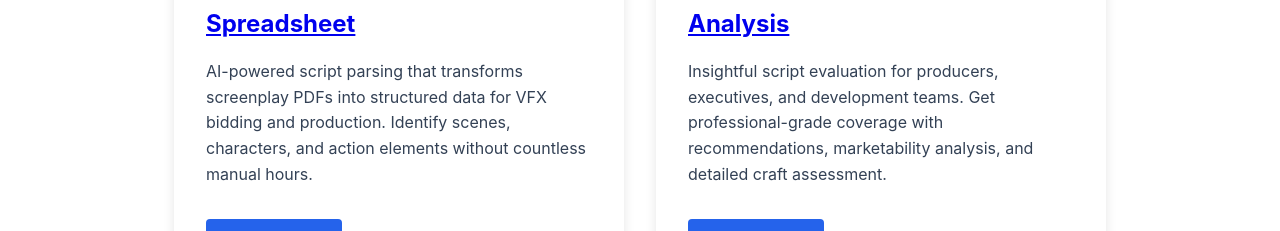
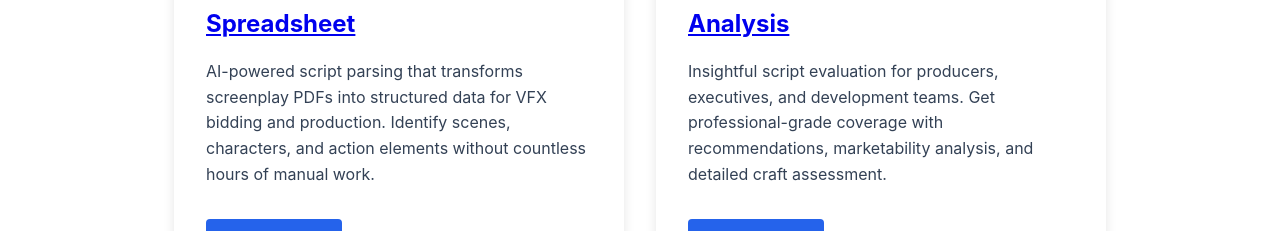
Before and after one commit to vlad-ds/scene-mind-web, an Eleventy site: page src/index.njk in a window 1280 px wide. Shown: the part 300-531 px from the top of the page. Built offline with nearby package versions, Linux system fonts and the light colour scheme; Eleventy itself is replaced by a stand-in of ours; files that its build step writes are made by us from their sources.

Commit message:
Update product description for Script Scanner: Refine language for clarity by changing "countless manual hours" to "countless hours of manual work" to enhance user understanding.

```diff
--- a/src/index.njk
+++ b/src/index.njk
@@ -15,7 +15,7 @@ title: Home - SceneMind.ai
     <div class="product-cards">
       <div class="product-card">
         <h3><a href="/scan/">Script Scanner - Script to Spreadsheet</a></h3>
-        <p>AI-powered script parsing that transforms screenplay PDFs into structured data for VFX bidding and production. Identify scenes, characters, and action elements without countless manual hours.</p>
+        <p>AI-powered script parsing that transforms screenplay PDFs into structured data for VFX bidding and production. Identify scenes, characters, and action elements without countless hours of manual work.</p>
         <a href="/scan/" class="btn-primary">Learn More</a>
       </div>
 
```
